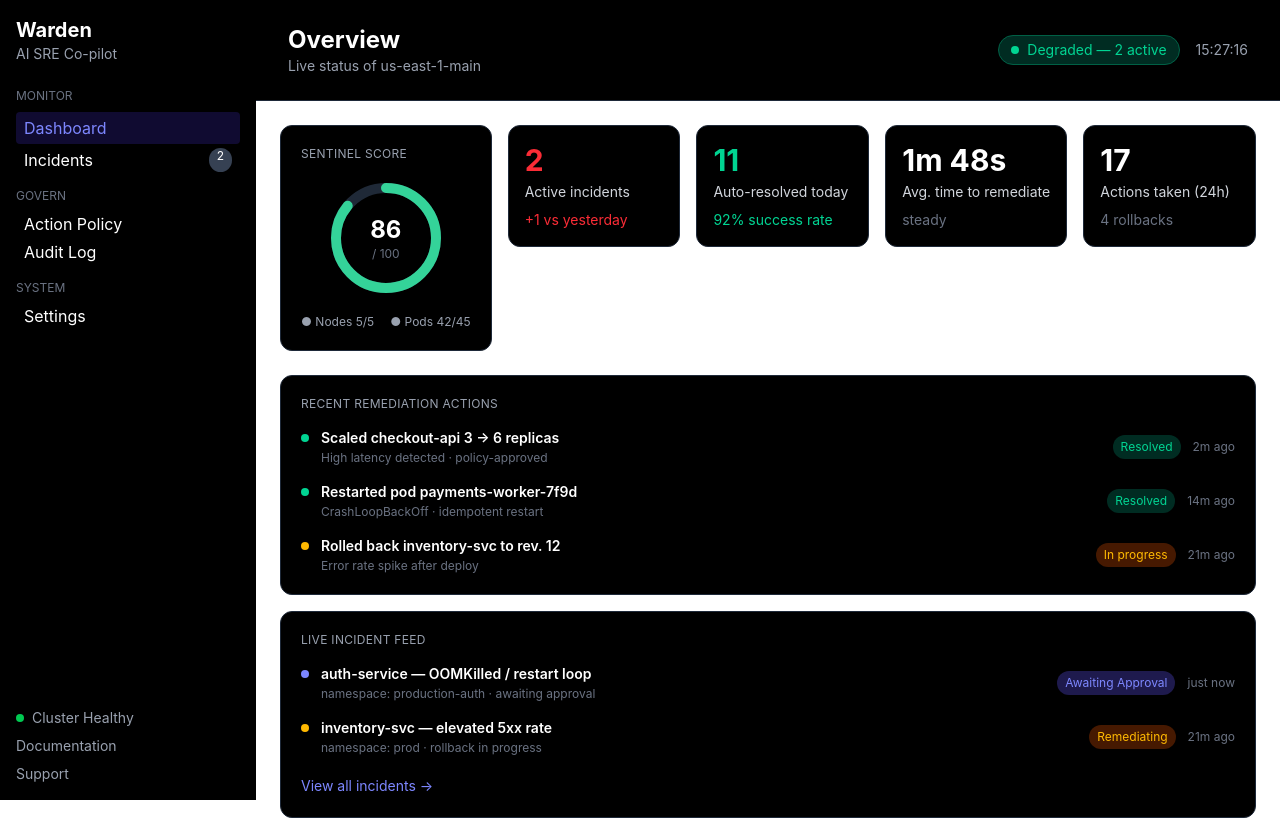
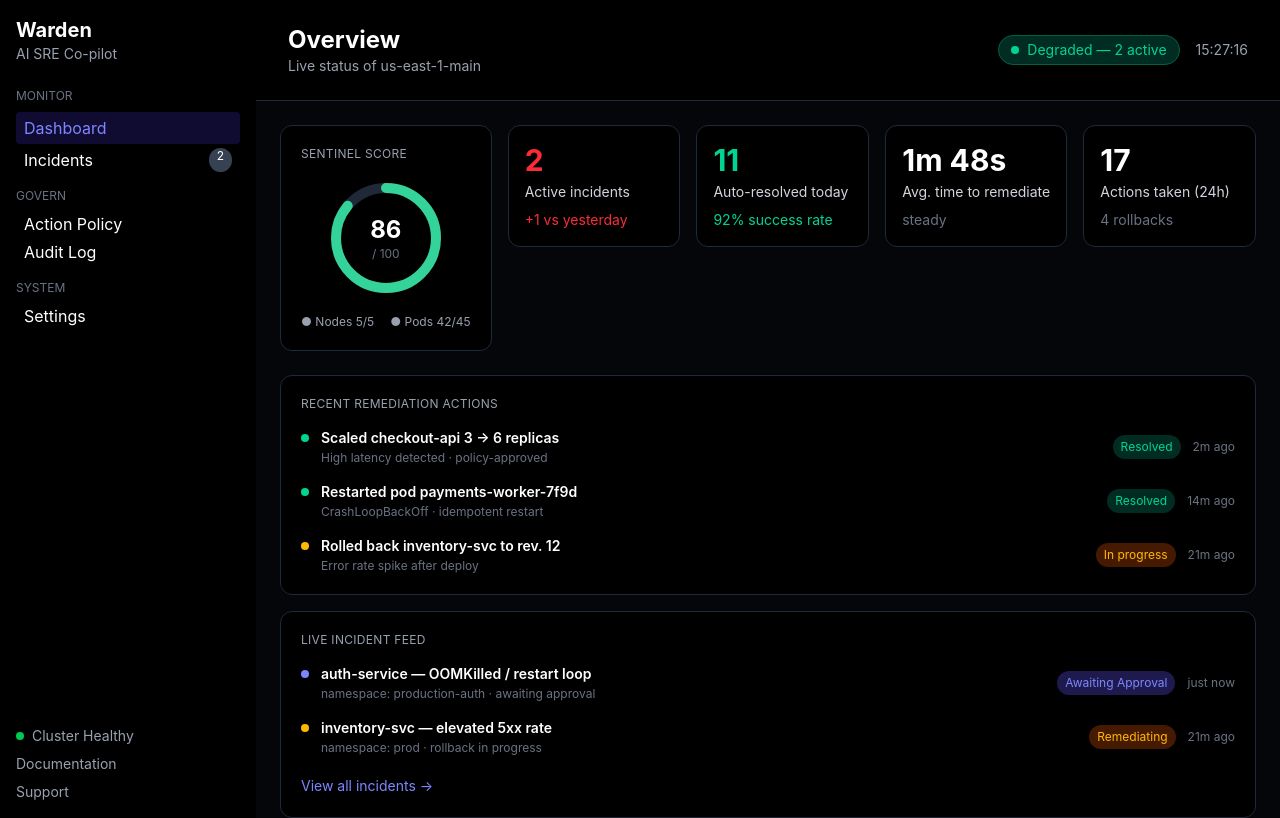
Before and after one commit to Abjithbk/warden-ai, a React app in the folder dashboard/frontend/: page / in a window 1280 px wide. Built offline with nearby package versions, Linux system fonts and the light colour scheme; the HTML template or start-up script is replaced by a standard one.

Commit message:
fix(dashboard): fix background bleeding to white on scroll for Sidebar and content area (issue #2)

```diff
--- a/dashboard/frontend/src/App.jsx
+++ b/dashboard/frontend/src/App.jsx
@@ -20,7 +20,7 @@ function App() {
   return (
     <div style={{ display: 'flex' }}>
       <Sidebar />
-      <div style={{ flex: 1 }}>
+      <div className="bg-[#05060a] min-h-screen" style={{ flex: 1 }}>
         <Header />
         <div className="flex items-start gap-4 p-6">
           <SentinelScoreCard score={86} maxScore={100} nodesLabel="Nodes 5/5" podsLabel="Pods 42/45" />
--- a/dashboard/frontend/src/components/Sidebar.jsx
+++ b/dashboard/frontend/src/components/Sidebar.jsx
@@ -2,7 +2,7 @@ const incidentCount = 2
 
 function Sidebar() {
   return (
-    <div className="h-screen w-64 bg-black text-white p-4 flex flex-col justify-between">
+    <div className="min-h-screen w-64 bg-black text-white p-4 flex flex-col justify-between">
       <div>
         <h1 className="text-xl font-bold">Warden</h1>
         <p className="text-sm text-gray-400 mb-6">AI SRE Co-pilot</p>
```
